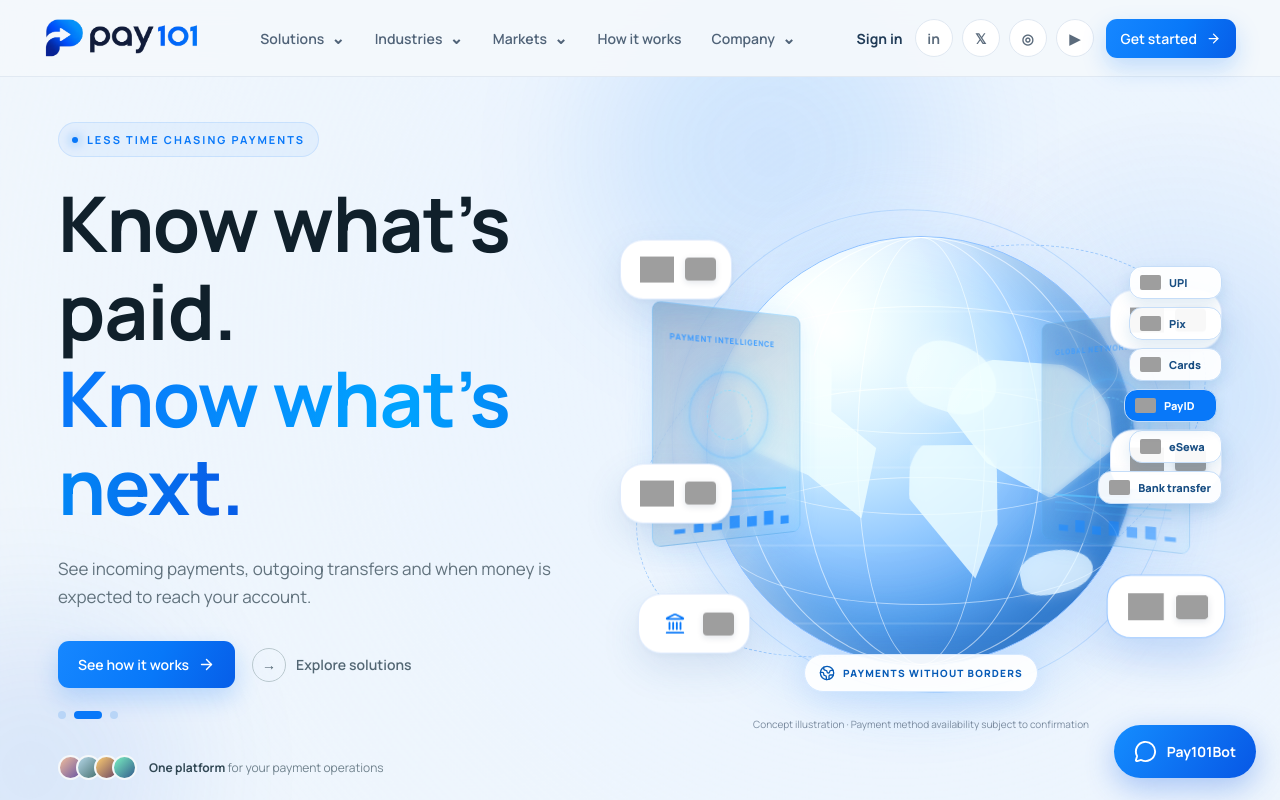
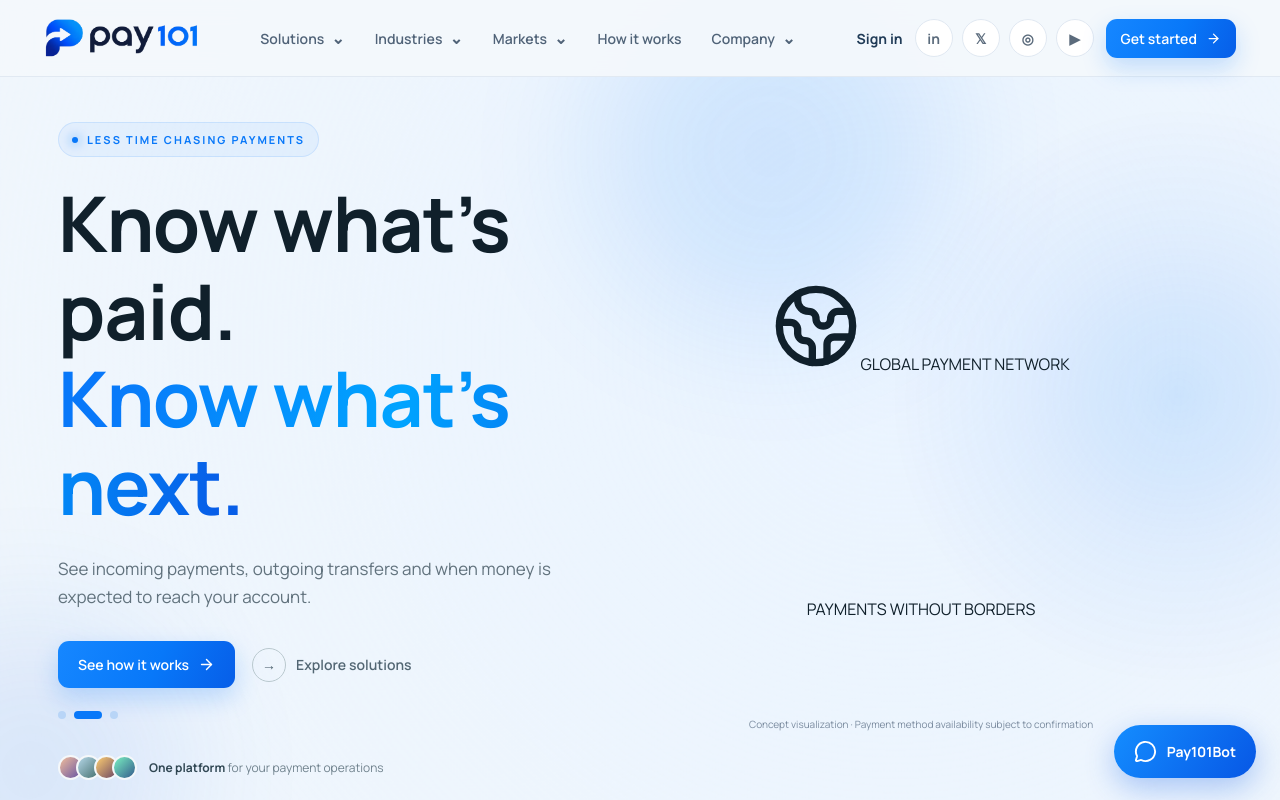
Before and after one commit to kartikmishra543/pay101-demo, a React (Vite) app: page / in a window 1280 px wide. Shown: the top 800 px of the page. Built offline with nearby package versions, Linux system fonts and the light colour scheme; grey boxes are pictures that could not be loaded.

Commit message:
Replace illustrated globe with actual video player and remove decorative HUD controls

```diff
--- a/src/main.jsx
+++ b/src/main.jsx
@@ -180,18 +180,11 @@
  {flag:'🇧🇹',country:'Bhutan',method:'Bank transfer',iso:'bt',logo:'Bank',pos:'globePinBhutan'}
 ];
 function PaymentGlobe(){
- const [selected,setSelected]=React.useState(1);
- React.useEffect(()=>{const id=setInterval(()=>setSelected(v=>(v+1)%globeMethods.length),3200);return()=>clearInterval(id)},[]);
- return <div className="globeStage" aria-label="Illustrative global payment methods">
-  <div className="globeHalo"/>
-  <div className="globeTechPanel globeTechLeft"><span className="techPanelHeading">PAYMENT INTELLIGENCE</span><span className="techPanelRing"/><span className="techPanelLines"/><span className="techPanelBars">▂ ▄ ▃ ▆ ▅ ▇ ▄</span></div>
-  <div className="globeTechPanel globeTechRight"><span className="techPanelHeading">GLOBAL NETWORK</span><span className="techPanelRing"/><span className="techPanelLines"/><span className="techPanelBars">▃ ▆ ▄ ▇ ▅ ▆ ▂</span></div>
-  <div className="globeOrbit orbitOuter"/><div className="globeOrbit orbitInner"/>
-  <div className="globeSphere"><div className="globeLatitude latOne"/><div className="globeLatitude latTwo"/><div className="globeLatitude latThree"/><div className="globeMeridian merOne"/><div className="globeMeridian merTwo"/><div className="globeMeridian merThree"/><div className="globeLand landAmericas"/><div className="globeLand landEurope"/><div className="globeLand landAsia"/><div className="globeLand landAfrica"/><div className="globeLand landAustralia"/><div className="globeSheen"/></div>
-  {globeMethods.map((item,i)=><button key={item.country} type="button" onClick={()=>setSelected(i)} className={`globePin ${item.pos} ${selected===i?'isSelected':''}`} aria-label={`${item.country}: ${item.method}`}><span className={`globeMethodLogo logo${item.logo}`} aria-hidden="true">{item.logoUrl?<img className="globeBrandImage" src={item.logoUrl} alt="" loading="lazy" referrerPolicy="no-referrer"/>:item.logo==='Cards'?<CreditCard size={22}/>:item.logo==='Bank'?<Landmark size={22}/>:<strong>{item.method}</strong>}</span><img className="globeCountryFlag" src={`https://flagcdn.com/w40/${item.iso}.png`} alt={`${item.country} flag`} loading="lazy"/></button>)}
-  <div className="globeControls" aria-label="Payment region controls">{globeMethods.map((item,i)=><button type="button" key={item.iso} className={'globeSideButton '+(selected===i?'active':'')} onClick={()=>setSelected(i)} aria-label={'Show '+item.country+' payment method'}><img src={'https://flagcdn.com/w40/'+item.iso+'.png'} alt=""/><span>{item.method}</span></button>)}</div>
-  <div className="globeCenterLabel"><Globe2 size={16}/><span>PAYMENTS WITHOUT BORDERS</span></div>
-  <div className="globeFootnote">Concept illustration · Payment method availability subject to confirmation</div>
+ const [videoReady,setVideoReady]=React.useState(true);
+ return <div className="globeStage globeVideoStage" aria-label="Animated holographic global payments video">
+  {videoReady?<video className="globeHeroVideo" autoPlay muted loop playsInline preload="metadata" aria-label="Holographic globe and digital payment interface animation" onError={()=>setVideoReady(false)}><source src="/assets/pay101-holographic-globe.mp4" type="video/mp4"/></video>:<div className="globeVideoFallback"><Globe2 size={88}/><span>GLOBAL PAYMENT NETWORK</span></div>}
+  <div className="globeVideoCaption">PAYMENTS WITHOUT BORDERS</div>
+  <div className="globeFootnote">Concept visualization · Payment method availability subject to confirmation</div>
  </div>
 }
 
```
